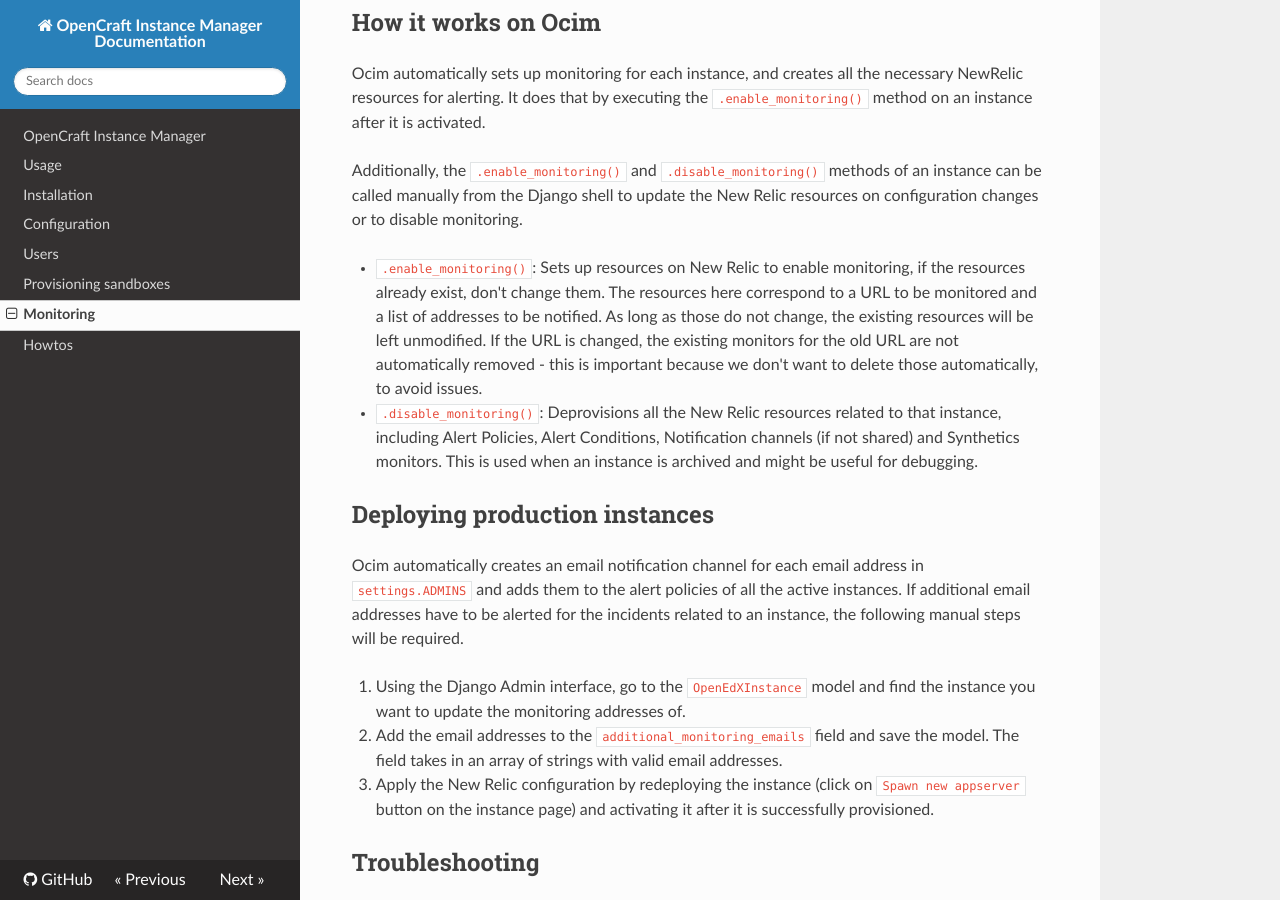
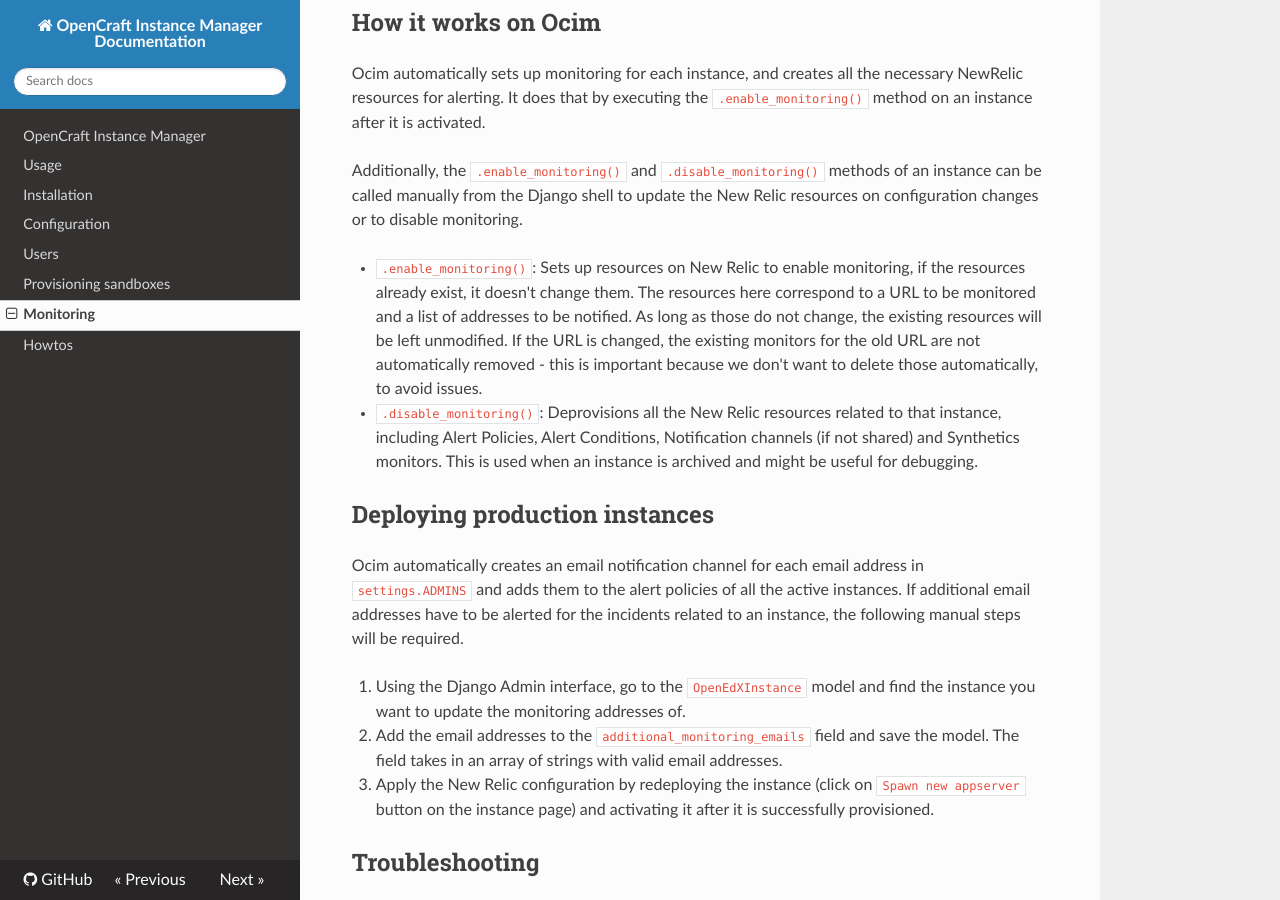
Before and after one commit to open-craft/opencraft, an MkDocs documentation site: the page built from documentation/monitoring.md, in a window 1280 px wide and 900 px high, scrolled down 1205 px. Built offline with MkDocs 1.6.1, drawn with Linux system fonts in a browser that asks for light colours; nearby versions of some CDN libraries.

Commit message:
Update documentation/monitoring.md

```diff
--- a/documentation/monitoring.md
+++ b/documentation/monitoring.md
@@ -26,7 +26,7 @@
 
 Additionally, the `.enable_monitoring()` and `.disable_monitoring()` methods of an instance can be called manually from the Django shell to update the New Relic resources on configuration changes or to disable monitoring.
 
-* `.enable_monitoring()`: Sets up resources on New Relic to enable monitoring, if the resources already exist, don't change them. The resources here correspond to a URL to be monitored and a list of addresses to be notified. As long as those do not change, the existing resources will be left unmodified. If the URL is changed, the existing monitors for the old URL are not automatically removed - this is important because we don't want to delete those automatically, to avoid issues.
+* `.enable_monitoring()`: Sets up resources on New Relic to enable monitoring, if the resources already exist, it doesn't change them. The resources here correspond to a URL to be monitored and a list of addresses to be notified. As long as those do not change, the existing resources will be left unmodified. If the URL is changed, the existing monitors for the old URL are not automatically removed - this is important because we don't want to delete those automatically, to avoid issues.
 
 * `.disable_monitoring()`: Deprovisions all the New Relic resources related to that instance, including Alert Policies, Alert Conditions, Notification channels (if not shared) and Synthetics monitors. This is used when an instance is archived and might be useful for debugging.
 
```
